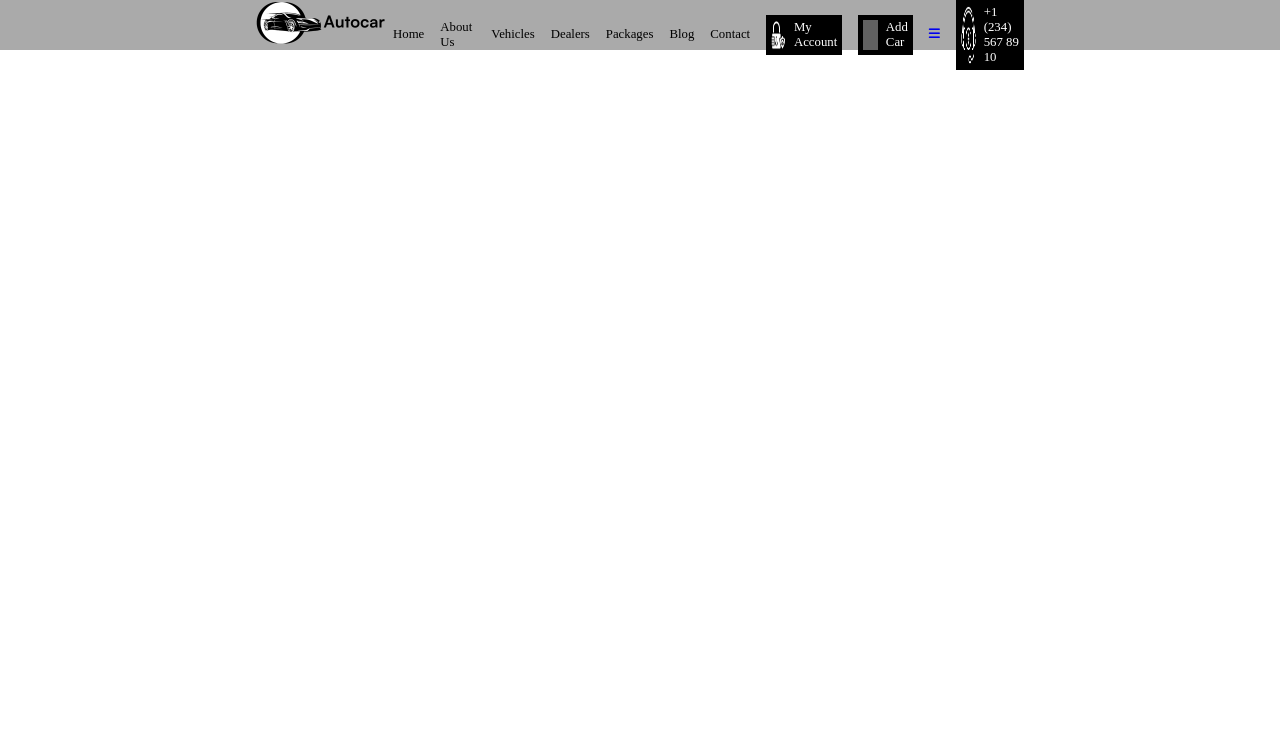
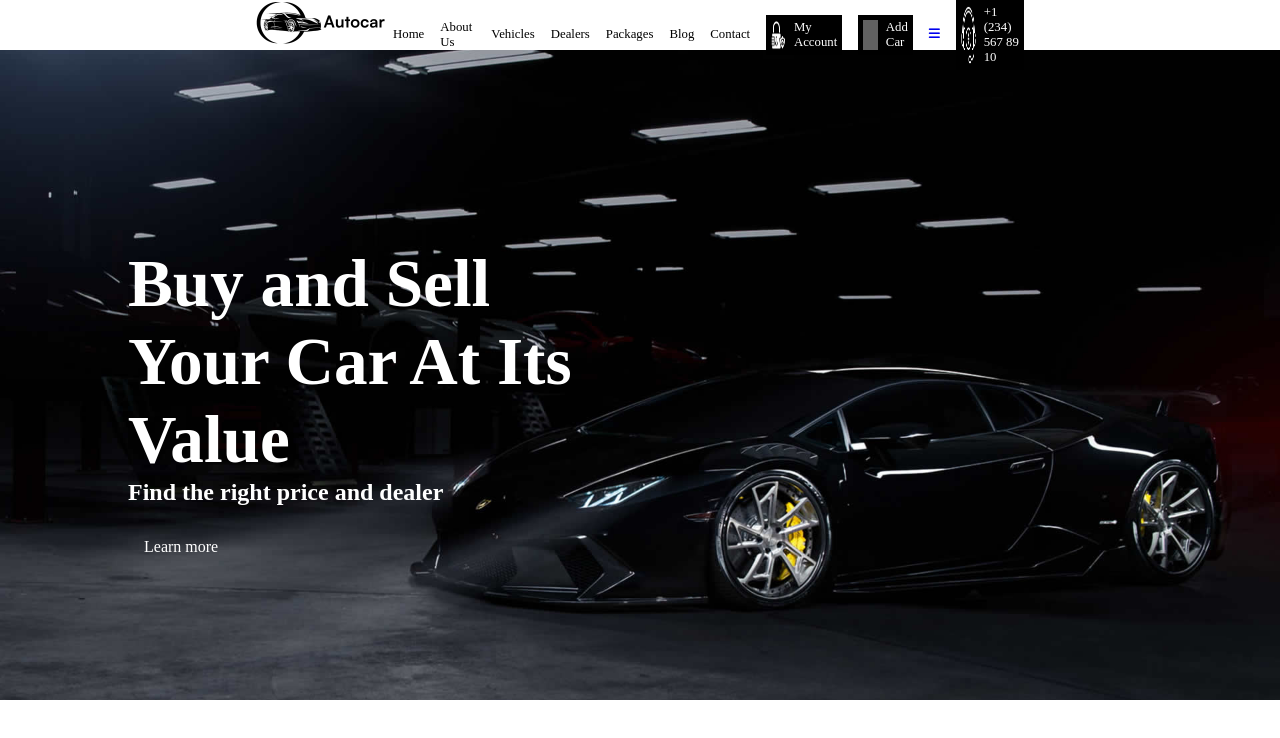
Before and after one commit to Lucaalex00/proj-html-vuejs, a Vue app: page / in a window 1280 px wide. Shown: the top 738 px of the page. Built offline with nearby package versions, Linux system fonts and the light colour scheme; grey boxes are pictures that could not be loaded.

Commit message:
add Jumbotron Component Commit

```diff
--- a/src/App.vue
+++ b/src/App.vue
@@ -1,9 +1,11 @@
 <script setup>
 import AppHeader from './components/AppHeader.vue';
+import AppMain from './components/AppMain.vue';
 </script>
 
 <template>
   <AppHeader/>
+  <AppMain/>
 
 </template>
 
--- a/src/components/AppHeader.vue
+++ b/src/components/AppHeader.vue
@@ -21,6 +21,7 @@ export default {
                 <div>
                     <img class="logo" :src="`../src/assets/logos/${headerItem.info.logoHeader_path}`" alt="Logo">
                 </div>
+                <!-- LOGO IMAGE -->
                 <div class="header_info">
                     <div>
                         {{ headerItem.info.homeString }}
@@ -43,6 +44,7 @@ export default {
                     <div>
                         {{ headerItem.info.contactString }}
                     </div>
+                    <!-- INFO -->
                     <div class="actions">
                         <a class="cta" href="#">
                             <img :src="`../src/assets/logos/${headerItem.actions.myAccountLogo}`" alt="">{{
@@ -55,6 +57,7 @@ export default {
                             <img :src="`../src/assets/logos/${headerItem.actions.phoneNumberLogo}`" alt="">{{
                             headerItem.actions.phoneNumber }}</a>
                     </div>
+                    <!-- ACTIONS -->
                 </div>
             </div>
             <!-- /.header_item -->
@@ -68,7 +71,7 @@ export default {
 
 <style scoped>
 #site_header{
-    background-color: var(--dark-color);
+    background-color: var(--lighter-color);
     width: 100vw;
     height: 50px;
     position: fixed;
@@ -99,9 +102,10 @@ export default {
                     padding: 0.3rem;
                     text-decoration: none;
                     color: var(--lighter-color);
+                    width: auto;
                         >img{
                             width: 15px;
-                            filter: invert(100%)
+                            filter: invert(100%);
                         }
                     };
                 };
--- /dev/null
+++ b/src/components/AppJumbotron.vue
@@ -0,0 +1,62 @@
+<script>
+    export default {
+        name:"AppJumbotron",
+    }
+</script>
+
+<template>
+    <div id="site_jumbo">
+        <div class="jumbo_container">
+            <div class="jumbo_item">
+                <h1>Buy and Sell Your Car At Its Value</h1>
+                <p>Find the right price and dealer</p>
+                <div class="cta">
+                    <a href="#">Learn more </a>
+            </div>
+            </div>
+            <!-- /.jumbo_item -->
+        </div>
+        <!-- /.jumbo_container -->
+    </div>
+    <!-- /#site_jumbo -->
+</template>
+
+
+<style scoped>
+    #site_jumbo {
+        padding-top: 50px;
+        background-image: url(../assets/img/slider-autocar-5.jpg);
+        background-repeat: no-repeat;
+        background-size: cover;
+        background-position:center;
+        height: 700px;
+        width: 100vw;
+        >.jumbo_container{
+            position: relative;
+            height: 100%;
+            >.jumbo_item{
+                position: absolute;
+                top: 30%;
+                left:10%;
+                width: 40%;
+                color: var(--lighter-color);
+                >h1{
+                    font-size: 4.2rem;
+
+                }
+                >p{
+                    font-size:1.5rem ;
+                    font-weight: bold;
+                }
+                > .cta{
+                    margin: 2rem 1rem;
+                    >a{
+                    text-decoration: none;
+                    color: var(--lighter-color);
+
+                    }
+                }
+            }
+        }
+    }
+</style>
--- /dev/null
+++ b/src/components/AppMain.vue
@@ -0,0 +1,21 @@
+<script>
+import AppJumbotron from './AppJumbotron.vue';
+export default {
+    name: "AppMain",
+    components: {
+        AppJumbotron,
+    },
+    data() {
+        return {
+
+        }
+    }
+}
+</script>
+<template>
+    <AppJumbotron />
+</template>
+
+<style scoped>
+
+</style>
```
